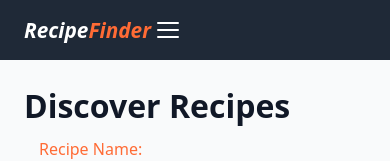
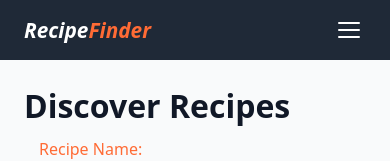
Before and after one commit to SinghGurpinderjit/Recipe-Finder, a SvelteKit app in the folder app/recipe-planner-web/: page / in a window 390 px wide. Shown: the top 161 px of the page. Built offline with nearby package versions, Linux system fonts and the light colour scheme.

Commit message:
navbar fix

```diff
--- a/app/recipe-planner-web/src/routes/+layout.svelte
+++ b/app/recipe-planner-web/src/routes/+layout.svelte
@@ -11,9 +11,12 @@
   let ready = $state(false);
   let mobileMenuOpen = $state(false);
 
-  const mealPlanCount = $derived(Object.values(mealPlan.plan).filter(
-      (x) => x.Breakfast.length > 0 || x.Lunch.length > 0 || x.Dinner.length > 0
-    ).length);
+  const mealPlanCount = $derived(
+    Object.values(mealPlan.plan).filter(
+      (x) =>
+        x.Breakfast.length > 0 || x.Lunch.length > 0 || x.Dinner.length > 0,
+    ).length
+  );
 
   onMount(async () => {
     await registerComponents();
@@ -171,7 +174,6 @@
   .nav-links a {
     color: #e5e7eb;
     text-decoration: none;
-    margin-left: 1.25rem;
     font-size: 0.95rem;
   }
   .nav-links a:hover {
@@ -221,6 +223,9 @@
       display: flex;
     }
 
+    .nav {
+      display: block;
+    }
     .nav-links {
       display: none;
       flex-direction: column;
@@ -231,10 +236,10 @@
     .nav-links.open {
       display: flex;
     }
-    .nav-links a,
     .nav-links a {
       padding: 0.4rem 0;
       font-size: 1rem;
+      margin-left: 0rem;
     }
   }
   .badge-count {
```
